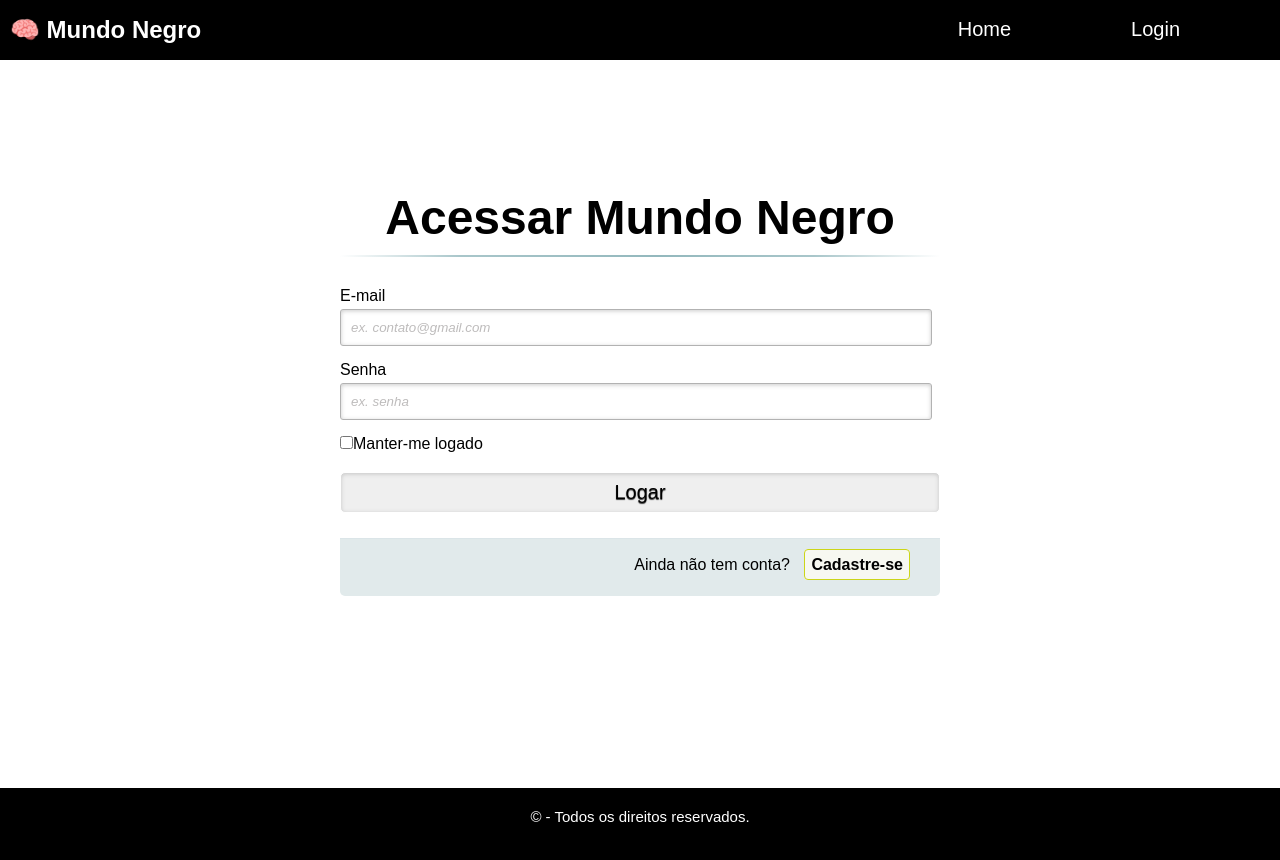
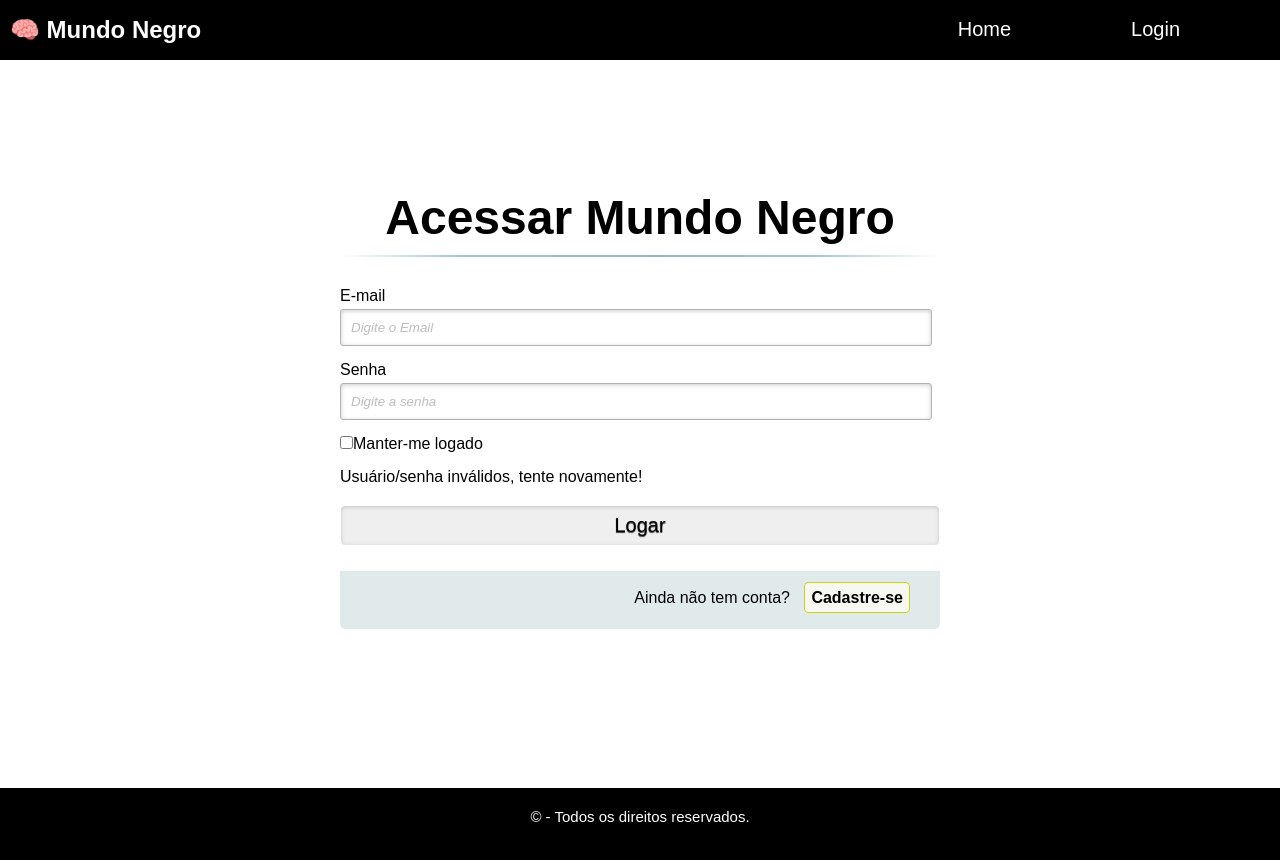
Before and after one commit to brenddamachado/Mundo_Negro, an Angular app in the folder conhecimentos/: page /login in a window 1280 px wide. Shown: the top 860 px of the page. Built offline with nearby package versions, Linux system fonts and the light colour scheme.

Commit message:
'entrarEmOutraRotaAposLogin'

```diff
--- a/conhecimentos/src/app/features/cadastro/pages/cadastro/cadastro.component.html
+++ b/conhecimentos/src/app/features/cadastro/pages/cadastro/cadastro.component.html
@@ -12,13 +12,13 @@
                     placeholder="Nome" />
             </p>
             <p>
-                <label for="nome_login">Sobrenome</label>
-                <input id="nome_login" name="nome_login" required="required" type="text"
+                <label for="sobrenome_login">Sobresnome</label>
+                <input id="sobrenome_login" name="sobrenome_login" required="required" type="text"
                     placeholder="Sobrenome" />
             </p>
             <p>
-                <label for="nome_login">E-mail</label>
-                <input id="nome_login" name="nome_login" required="required" type="text"
+                <label for="email_login">E-mail</label>
+                <input id="email_login" name="email_login" required="required" type="text"
                     placeholder="ex. contato@gmail.com" />
             </p>
 
@@ -39,7 +39,7 @@
             </p>
 
             <p>
-                <input type="submit" value="Logar" />
+                <input (click)=" recado()" type="submit" value="Logar" />
             </p>
 
             <p class="link">
@@ -47,6 +47,7 @@
                 <a (click)="navigateByUrl('login')">Login</a>
             </p>
 
+
         </form>
     </div>
 </div>
--- a/conhecimentos/src/app/features/cadastro/pages/cadastro/cadastro.component.ts
+++ b/conhecimentos/src/app/features/cadastro/pages/cadastro/cadastro.component.ts
@@ -7,6 +7,12 @@ import { Router } from '@angular/router';
 })
 
 export class CadastroComponent {
+
+  recado(){
+
+    alert('oi')
+  }
+
   constructor(private router: Router){}
 
   navigateByUrl(url:string){
--- a/conhecimentos/src/app/features/login/login.module.ts
+++ b/conhecimentos/src/app/features/login/login.module.ts
@@ -3,6 +3,7 @@ import { CommonModule } from '@angular/common';
 import { LoginComponent } from './pages/login/login.component';
 import { SharedModule } from 'src/app/shared/shared.module';
 import { CadastroModule } from '../cadastro/cadastro.module';
+import { FormsModule } from '@angular/forms';
 
 
 
@@ -13,7 +14,8 @@ import { CadastroModule } from '../cadastro/cadastro.module';
   imports: [
     CommonModule,
     SharedModule,
-    CadastroModule
+    CadastroModule,
+    FormsModule
   ],
   exports: [
     LoginComponent
--- a/conhecimentos/src/app/features/login/pages/login/login.component.html
+++ b/conhecimentos/src/app/features/login/pages/login/login.component.html
@@ -8,20 +8,21 @@
             <h1> Acessar Mundo Negro</h1>
             <p>
                 <label for="nome_login">E-mail</label>
-                <input id="nome_login" name="nome_login" required="required" type="text"
-                    placeholder="ex. contato@gmail.com" />
-            </p>
+
+               <input type="email" [(ngModel)]="email" placeholder="Digite o Email" name="email" required>
+                        </p>
 
             <p>
                 <label for="email_login">Senha</label>
-                <input id="email_login" name="email_login" required="required" type="password"
-                    placeholder="ex. senha" />
+
+                <input type="password" [(ngModel)]="senha" placeholder="Digite a senha" name="password" required>
             </p>
 
             <p>
                 <input type="checkbox" name="manterlogado" id="manterlogado" value="" />
                 <label for="manterlogado">Manter-me logado</label>
             </p>
+            <p class="error" >Usuário/senha inválidos, tente novamente!</p>
 
             <p>
                 <input type="submit" value="Logar" />
@@ -37,4 +38,4 @@
     </div>
 </div>
 
-<app-footer/>
+<app-footer />
--- a/conhecimentos/src/app/features/login/pages/login/login.component.ts
+++ b/conhecimentos/src/app/features/login/pages/login/login.component.ts
@@ -1,3 +1,4 @@
+import { UserService } from './../../../../shared/services/user.service';
 import { Component } from '@angular/core';
 import { Router } from '@angular/router';
 
@@ -6,10 +7,19 @@ import { Router } from '@angular/router';
   styleUrls: ['./login.component.scss']
 })
 export class LoginComponent {
-  constructor(private router: Router){}
+  constructor(private router: Router,
+   private userService: UserService ){}
 
   navigateByUrl(url:string){
     this.router.navigateByUrl(url);
   }
+  email: string='';
+  senha: string='';
+
+
+  authenticate() {
+const user = this.userService.getUserByEmailAndPassword (this.email, this.senha);
+
 
 }
+}
--- a/conhecimentos/src/app/shared/services/user.service.ts
+++ b/conhecimentos/src/app/shared/services/user.service.ts
@@ -35,4 +35,12 @@ export class UserService {
 ]
 
   constructor() { }
+
+  getUsers(){
+    return this.users;
+  }
+
+  getUserByEmailAndPassword(email: string, password: string){
+    return this.users.find((user) => user.email === email && user.senha === password);
+  }
 }
```
